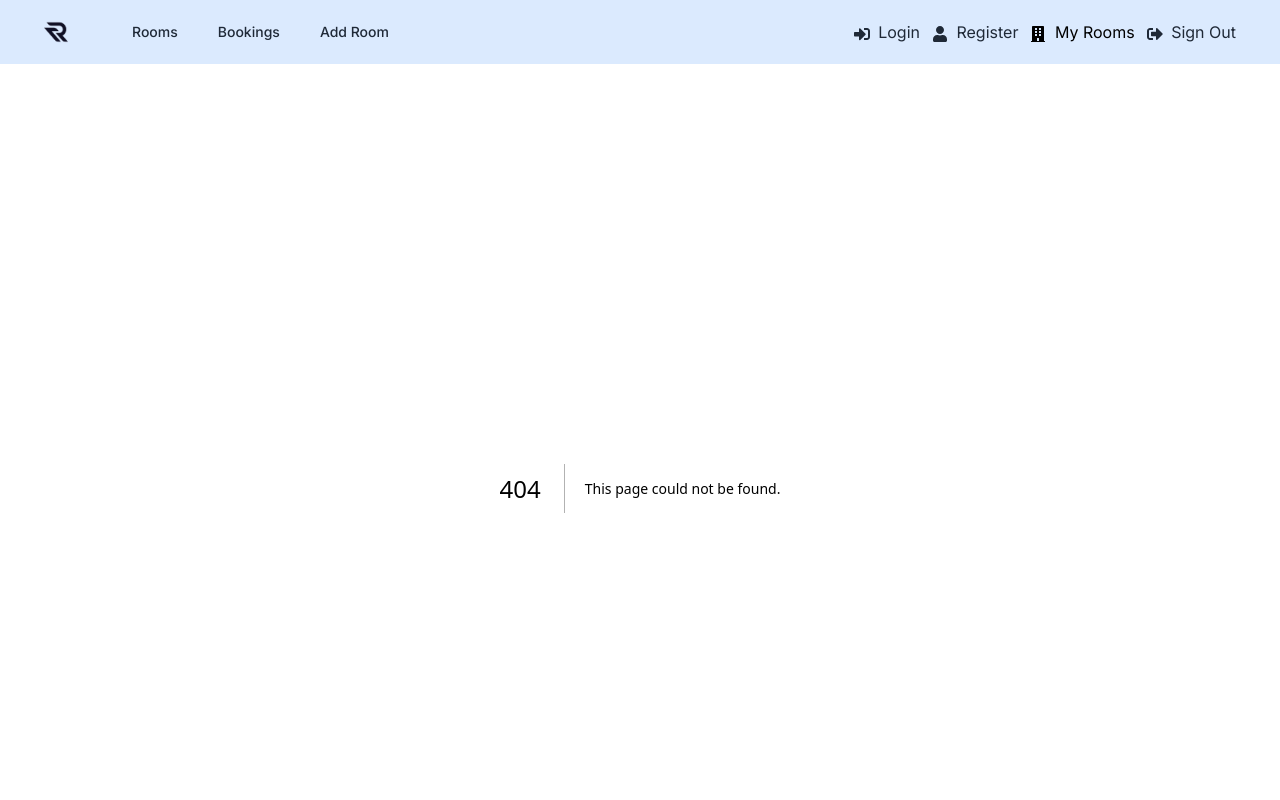
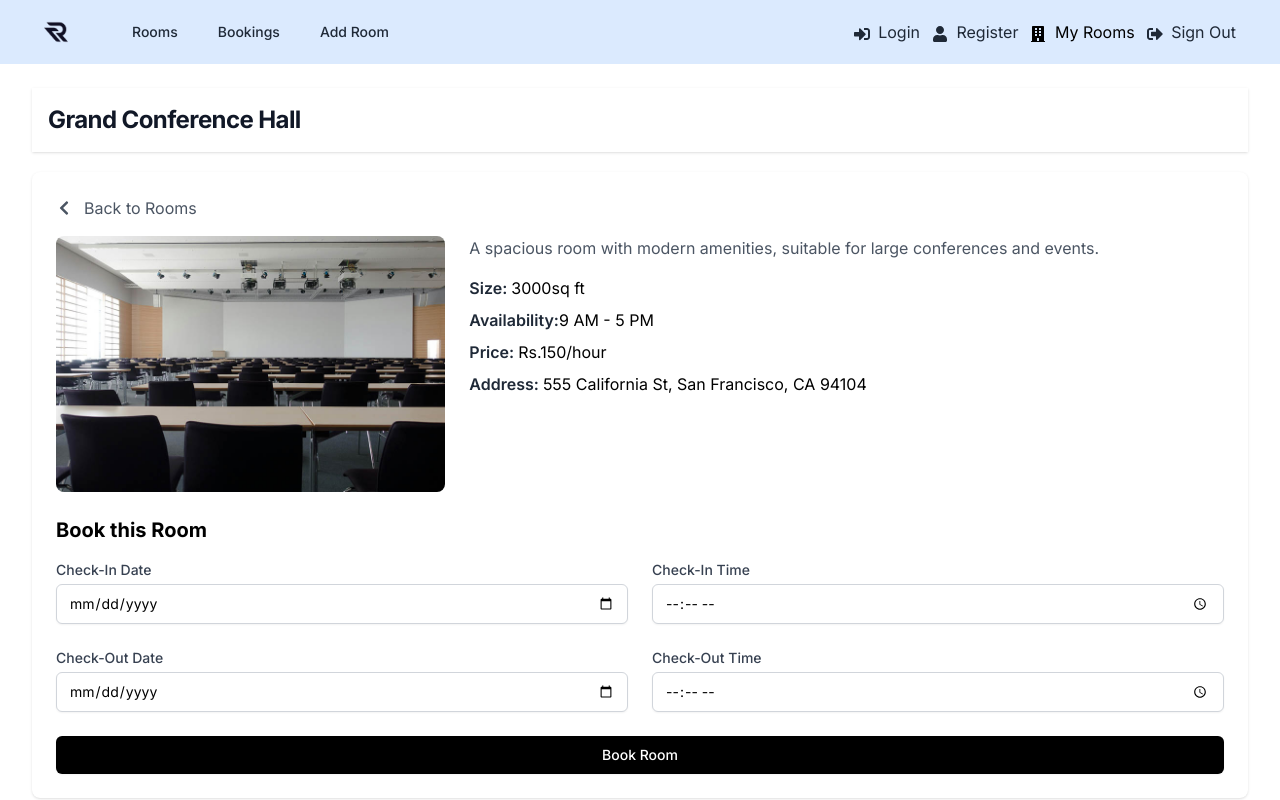
Before and after one commit to saatvik-10/Room-Booking-App, a Next.js app: page /rooms/1 in a window 1280 px wide. Before the commit this address had no page. Shown: the top 800 px of the page. Built offline with nearby package versions, Linux system fonts and the light colour scheme.

Commit message:
added room page

```diff
--- /dev/null
+++ b/app/rooms/[id]/page.tsx
@@ -0,0 +1,148 @@
+import Heading from '@/components/Heading';
+import rooms from '@/data/rooms.json';
+import Link from 'next/link';
+import Image from 'next/image';
+import { FaChevronLeft } from 'react-icons/fa';
+
+interface Params {
+  id: string;
+}
+
+const RoomPage = ({ params }: { params: Params }) => {
+  const { id } = params;
+  const room = rooms.find((room) => room.$id === id);
+
+  if (!room) {
+    return <Heading title='Room Not Found' />;
+  }
+
+  return (
+    <div>
+      <Heading title={room.name} />
+      <div className='bg-white shadow rounded-lg p-6'>
+        <Link
+          href='/rooms.html'
+          className='flex items-center text-gray-600 hover:text-gray-800 mb-4'
+        >
+          <FaChevronLeft className='inline mr-1' />
+          <span className='ml-2'>Back to Rooms</span>
+        </Link>
+
+        <div className='flex flex-col sm:flex-row sm:space-x-6'>
+          <Image
+            src={`/images/rooms/${room.image}`}
+            width={400}
+            height={100}
+            alt={room.name}
+            className='w-full sm:w-1/3 h-64 object-cover rounded-lg'
+          />
+
+          <div className='mt-4 sm:mt-0 sm:flex-1'>
+            <p className='text-gray-600 mb-4'>{room.description} </p>
+
+            <ul className='space-y-2'>
+              <li>
+                <span className='font-semibold text-gray-800'>Size: </span>{' '}
+                {room.sqft}
+                sq ft
+              </li>
+              <li>
+                <span className='font-semibold text-gray-800'>
+                  Availability:
+                </span>
+                {room.availability}
+              </li>
+              <li>
+                <span className='font-semibold text-gray-800'>Price: </span>
+                Rs.{room.price_per_hour}/hour
+              </li>
+              <li>
+                <span className='font-semibold text-gray-800'>Address: </span>
+                {room.address}
+              </li>
+            </ul>
+          </div>
+        </div>
+
+        <div className='mt-6'>
+          <h2 className='text-xl font-bold'>Book this Room</h2>
+          <form className='mt-4'>
+            <div className='grid grid-cols-1 sm:grid-cols-2 gap-6'>
+              <div>
+                <label
+                  htmlFor='check_in_date'
+                  className='block text-sm font-medium text-gray-700'
+                >
+                  Check-In Date
+                </label>
+                <input
+                  type='date'
+                  id='check_in_date'
+                  name='check_in_date'
+                  className='mt-1 block w-full px-3 py-2 border border-gray-300 rounded-md shadow-sm focus:ring-indigo-500 focus:border-indigo-500 sm:text-sm'
+                  required
+                />
+              </div>
+              <div>
+                <label
+                  htmlFor='check_in_time'
+                  className='block text-sm font-medium text-gray-700'
+                >
+                  Check-In Time
+                </label>
+                <input
+                  type='time'
+                  id='check_in_time'
+                  name='check_in_time'
+                  className='mt-1 block w-full px-3 py-2 border border-gray-300 rounded-md shadow-sm focus:ring-indigo-500 focus:border-indigo-500 sm:text-sm'
+                  required
+                />
+              </div>
+              <div>
+                <label
+                  htmlFor='check_out_date'
+                  className='block text-sm font-medium text-gray-700'
+                >
+                  Check-Out Date
+                </label>
+                <input
+                  type='date'
+                  id='check_out_date'
+                  name='check_out_date'
+                  className='mt-1 block w-full px-3 py-2 border border-gray-300 rounded-md shadow-sm focus:ring-indigo-500 focus:border-indigo-500 sm:text-sm'
+                  required
+                />
+              </div>
+              <div>
+                <label
+                  htmlFor='check_out_time'
+                  className='block text-sm font-medium text-gray-700'
+                >
+                  Check-Out Time
+                </label>
+                <input
+                  type='time'
+                  id='check_out_time'
+                  name='check_out_time'
+                  className='mt-1 block w-full px-3 py-2 border border-gray-300 rounded-md shadow-sm focus:ring-indigo-500 focus:border-indigo-500 sm:text-sm'
+                  required
+                />
+              </div>
+            </div>
+
+            <div className='mt-6'>
+              <button
+                type='submit'
+                className='w-full flex justify-center py-2 px-4 border border-transparent rounded-md shadow-sm text-sm font-medium text-white bg-black hover:bg-gray-700 focus:outline-none focus:ring-2 focus:ring-offset-2 focus:ring-gray-800'
+              >
+                Book Room
+              </button>
+            </div>
+          </form>
+        </div>
+      </div>
+    </div>
+  );
+};
+
+export default RoomPage;
```
Also changed, not shown: app/fonts/GeistMonoVF.woff (deleted), app/fonts/GeistVF.woff (deleted).
